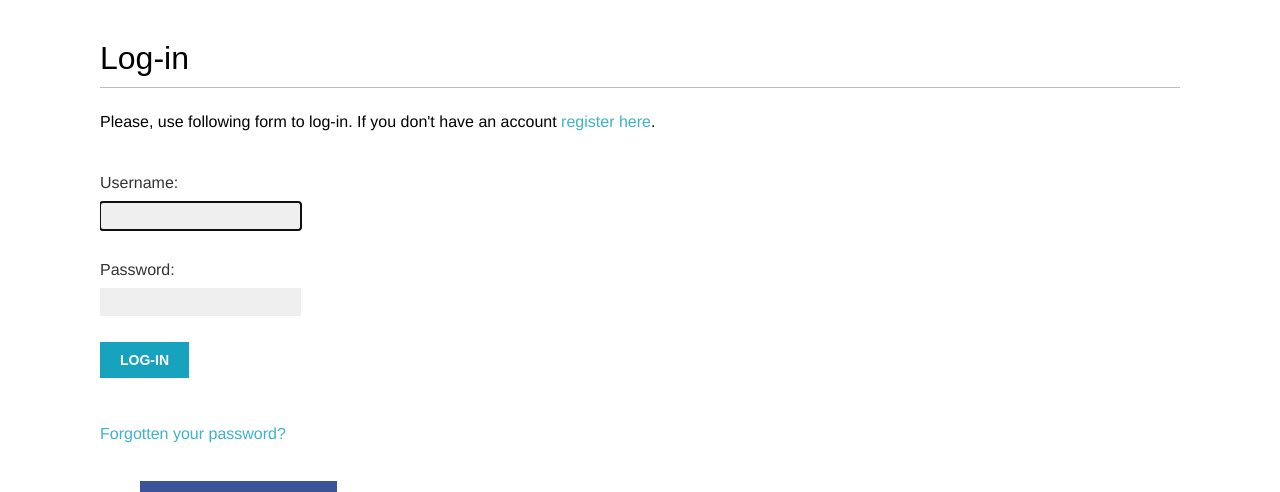
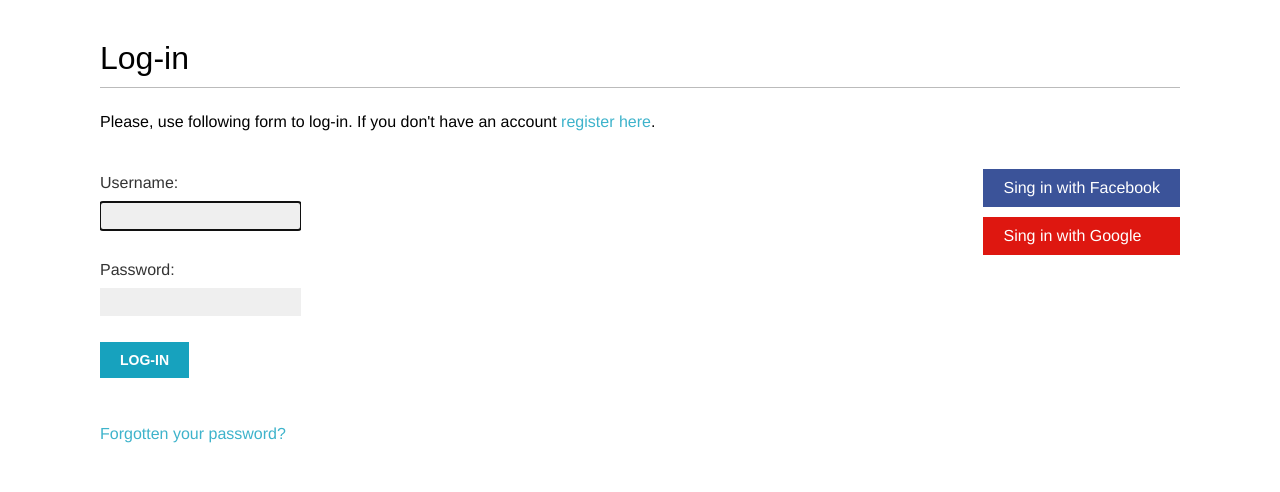
Before and after one commit to Ivan-k35/Bookmarks-app, a Django app: page /account/login/ in a window 1280 px wide. Shown: the part 47-539 px from the top of the page. Run offline with Django 4.2, Linux system fonts and the light colour scheme; some web fonts are replaced.

Commit message:
Added registration via google

```diff
--- a/account/templates/registration/login.html
+++ b/account/templates/registration/login.html
@@ -27,6 +27,7 @@
                 Forgotten your password?
             </a>
         </p>
+    </div>
     <div class="social">
         <ul>
             <li class="facebook">
@@ -34,7 +35,11 @@
                     Sing in with Facebook
                 </a>
             </li>
+            <li class="google">
+                <a href="{% url "social:begin" "google-oauth2" %}">
+                    Sing in with Google
+                </a>
+            </li>
         </ul>
     </div>
-    </div>
 {% endblock %}
--- a/bookmarks/settings.py
+++ b/bookmarks/settings.py
@@ -127,6 +127,8 @@ AUTHENTICATION_BACKENDS = [
     'django.contrib.auth.backends.ModelBackend',
     'account.authentication.EmailAuthBackend',
     'social_core.backends.facebook.FacebookOAuth2',
+    'social_core.backends.google.GoogleOAuth2',
+    'social_core.backends.vk.VKOAuth2',
 ]
 
 LOGIN_REDIRECT_URL = 'dashboard'
@@ -141,3 +143,6 @@ MEDIA_ROOT = BASE_DIR / 'media'
 SOCIAL_AUTH_FACEBOOK_KEY = os.getenv('SOCIAL_AUTH_FACEBOOK_KEY')
 SOCIAL_AUTH_FACEBOOK_SECRET = os.getenv('SOCIAL_AUTH_FACEBOOK_SECRET')
 SOCIAL_AUTH_FACEBOOK_SCOPE = ['email']
+
+SOCIAL_AUTH_GOOGLE_OAUTH2_KEY = os.getenv('SOCIAL_AUTH_GOOGLE_OAUTH2_KEY')
+SOCIAL_AUTH_GOOGLE_OAUTH2_SECRET = os.getenv('SOCIAL_AUTH_GOOGLE_OAUTH2_SECRET')
--- a/bookmarks/urls.py
+++ b/bookmarks/urls.py
@@ -6,7 +6,7 @@ from django.conf.urls.static import static
 urlpatterns = [
     path('admin/', admin.site.urls),
     path('account/', include('account.urls')),
-    path('social_auth/', include('social_django.urls', namespace='social')),
+    path('social-auth/', include('social_django.urls', namespace='social')),
 ]
 
 if settings.DEBUG:
--- a/requirements.txt
+++ b/requirements.txt
@@ -6,17 +6,22 @@ cryptography==40.0.1
 defusedxml==0.7.1
 Django==4.1.7
 django-extensions==3.2.1
+ecdsa==0.18.0
 idna==3.4
 MarkupSafe==2.1.2
 oauthlib==3.2.2
 Pillow==9.4.0
+pyasn1==0.4.8
 pycparser==2.21
 PyJWT==2.6.0
 pyOpenSSL==23.1.0
 python-dotenv==1.0.0
+python-jose==3.3.0
 python3-openid==3.2.0
 requests==2.28.2
 requests-oauthlib==1.3.1
+rsa==4.9
+six==1.16.0
 social-auth-app-django==5.1.0
 social-auth-core==4.4.0
 sqlparse==0.4.3
```
Also changed, not shown: account/migrations/0001_initial.py (added). Lines whose indentation alone changed are shown as unchanged.
